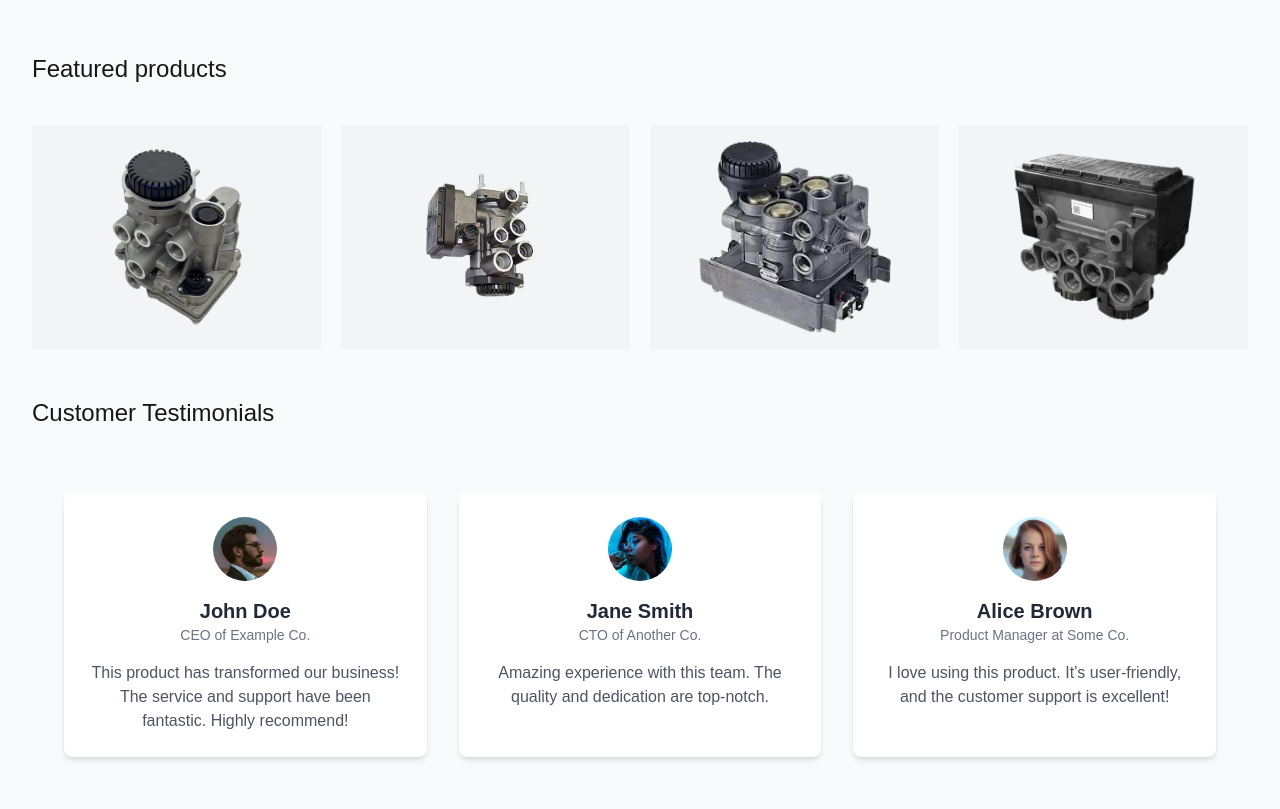
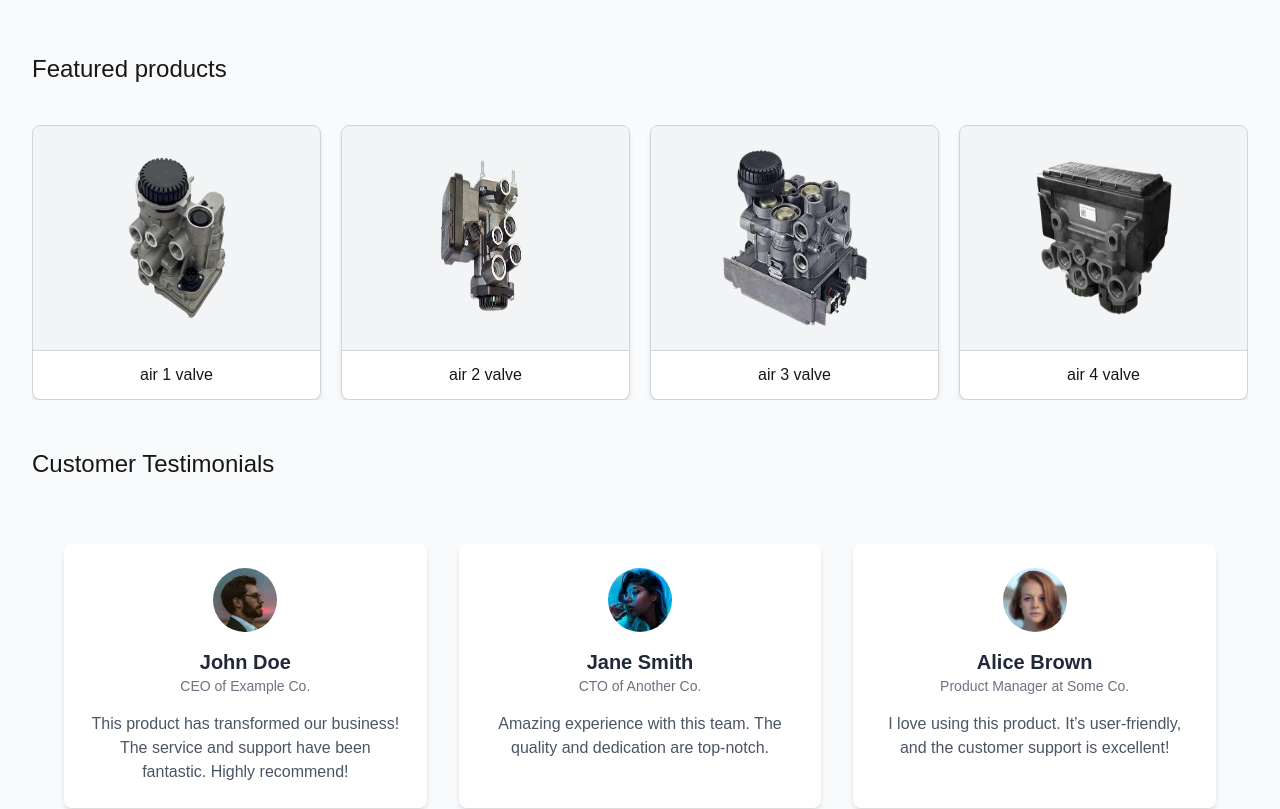
Before and after one commit to MauriceDev1/truck-air-valves, a Next.js app: page / in a window 1280 px wide. Shown: the part 780-1589 px from the top of the page. Built offline with nearby package versions, Linux system fonts and the light colour scheme.

Commit message:
fix products on navigation

```diff
--- a/src/app/components/Carousel.tsx
+++ b/src/app/components/Carousel.tsx
@@ -50,14 +50,17 @@ const Carousel = () => (
   >
     {parts.map(p => (
       <SwiperSlide key={p.id}>
-        <div className='h-56 w-full flex bg-gray-100'>
+        <div className="bg-gray-100 border border-gray-300 shadow-md rounded-lg text-center transform transition duration-500 hover:scale-105">
           <Image
             src={p.image}
             alt={p.name}
             width={1000}
             height={1000}
-            className="w-48 m-auto"
+            className="w-48 m-auto min-h-56 p-6"
           />
+          <div className="py-3 bg-white text-center border-t rounded-b-lg border-gray-300">
+            {p.name}
+          </div>
         </div>
       </SwiperSlide>
     ))}
--- a/src/app/components/Navbar.tsx
+++ b/src/app/components/Navbar.tsx
@@ -7,29 +7,12 @@ import {
   PopoverGroup,
 } from '@headlessui/react'
 import {
-  ArrowPathIcon,
   Bars3Icon,
-  ChartPieIcon,
-  CursorArrowRaysIcon,
-  FingerPrintIcon,
-  SquaresPlusIcon,
   XMarkIcon,
 } from '@heroicons/react/24/outline'
-import {  PhoneIcon, PlayCircleIcon } from '@heroicons/react/20/solid'
+
 import Link from 'next/link'
 import Image from 'next/image'
-
-const products = [
-  { name: 'Analytics', description: 'Get a better understanding of your traffic', href: '#', icon: ChartPieIcon },
-  { name: 'Engagement', description: 'Speak directly to your customers', href: '#', icon: CursorArrowRaysIcon },
-  { name: 'Security', description: 'Your customers’ data will be safe and secure', href: '#', icon: FingerPrintIcon },
-  { name: 'Integrations', description: 'Connect with third-party tools', href: '#', icon: SquaresPlusIcon },
-  { name: 'Automations', description: 'Build strategic funnels that will convert', href: '#', icon: ArrowPathIcon },
-]
-const callsToAction = [
-  { name: 'Watch demo', href: '#', icon: PlayCircleIcon },
-  { name: 'Contact sales', href: '#', icon: PhoneIcon },
-]
 
 function MobileMenuButton({ onClick } : {
     onClick: () => void
```
